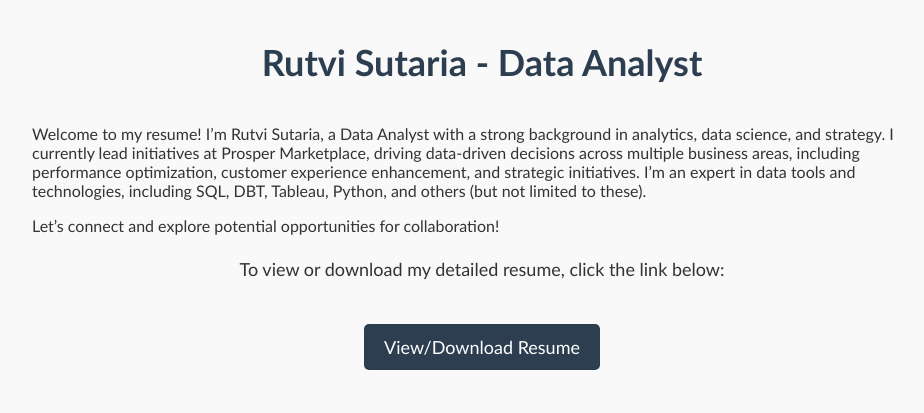
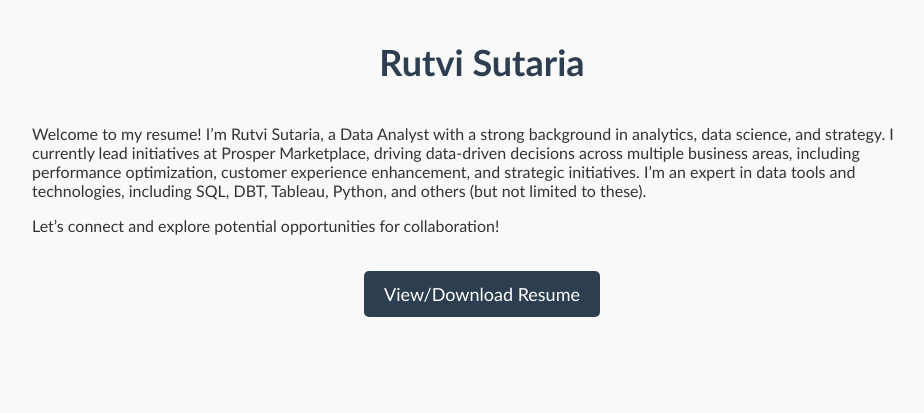
Before and after one commit to rutvisutaria47/About, a plain HTML site: page index.html in a window 1280 px wide. Shown: the whole page, without its empty margins (158-1082 px from the left). Drawn offline with Linux system fonts and the light colour scheme; a web font is replaced by a local one.

Commit message:
Update index.html

```diff
--- a/index.html
+++ b/index.html
@@ -10,7 +10,7 @@
 <body>
     <div class="container">
         <header>
-            <h1>Rutvi Sutaria - Data Analyst</h1>
+            <h1>Rutvi Sutaria</h1>
         </header>
 
         <section class="intro">
@@ -19,7 +19,6 @@
         </section>
 
         <section class="resume">
-            <p>To view or download my detailed resume, click the link below:</p>
             <a href="Rutvi%20Resume%20DS.pdf" class="download-button">View/Download Resume</a>
         </section>
     </div>
```
